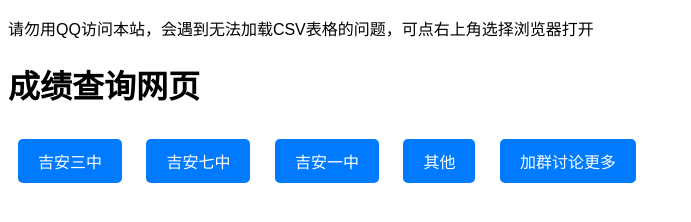
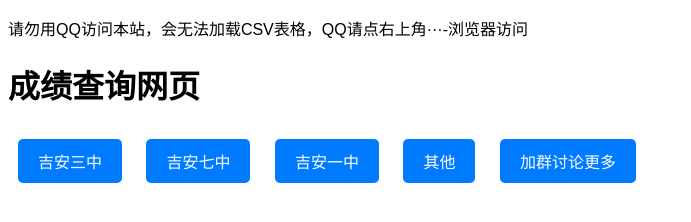
Before and after one commit to sbjasz/sbjasz.github.io, a plain HTML site: page index.html in a window 1280 px wide. Shown: the whole page, without its empty margins (0-691 px from the left). Drawn offline with Linux system fonts and the light colour scheme.

Commit message:
Update index.html

```diff
--- a/index.html
+++ b/index.html
@@ -4,7 +4,7 @@
     <meta charset="UTF-8">
     <meta name="viewport" content="width=device-width, initial-scale=1.0">
     <title>成绩查询网页</title>
-    <p> 请勿用QQ访问本站，会遇到无法加载CSV表格的问题，可点右上角选择浏览器打开</p>
+    <p> 请勿用QQ访问本站，会无法加载CSV表格，QQ请点右上角···-浏览器访问</p>
     <style>
         body {
             font-family: Arial, sans-serif;
```
